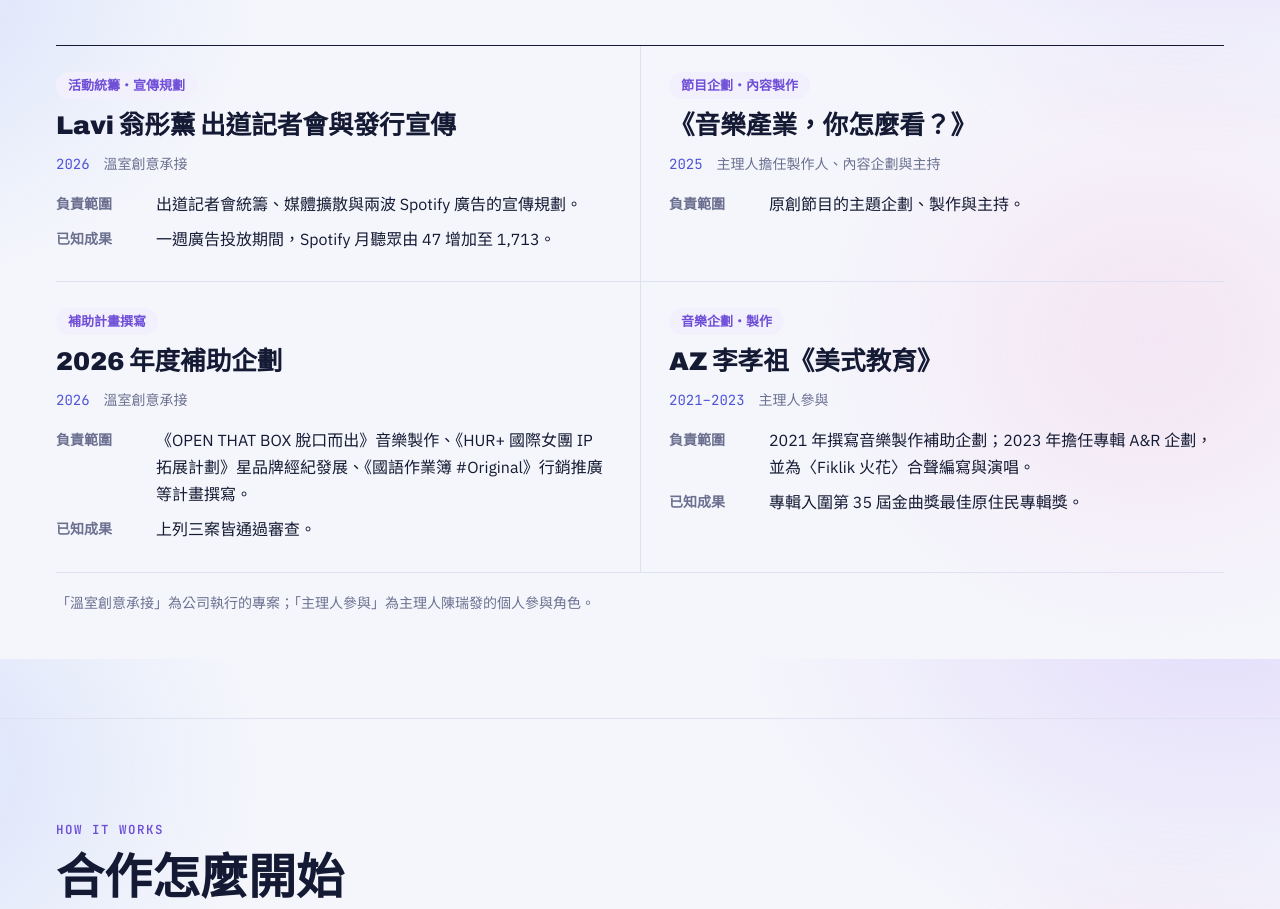
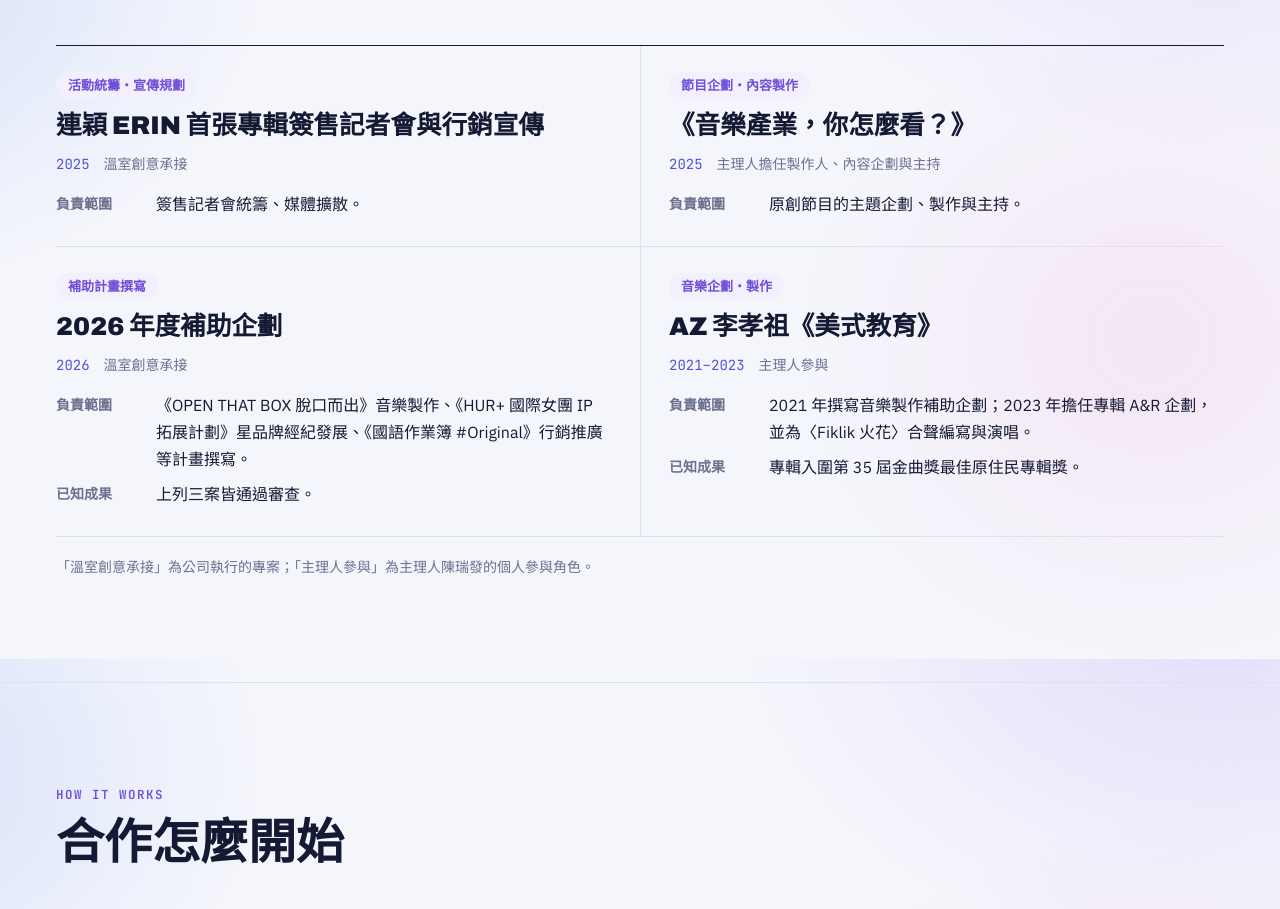
Before and after one commit to revachen/revive-creative, a plain HTML site: page index.html in a window 1280 px wide. Shown: the part 3341-4250 px from the top of the page. Drawn offline with Linux system fonts and the light colour scheme; no server answers.

Commit message:
Update index.html

```diff
--- a/index.html
+++ b/index.html
@@ -392,11 +392,10 @@ footer{padding-block:48px 36px;border-top:1px solid var(--line)}
 <div class="cases">
 <article class="case">
 <p class="case-tag">活動統籌・宣傳規劃</p>
-<h3>Lavi 翁彤薰 出道記者會與發行宣傳</h3>
-<p class="case-meta"><span class="num">2026</span><span>溫室創意承接</span></p>
+<h3>連穎 ERIN 首張專輯簽售記者會與行銷宣傳</h3>
+<p class="case-meta"><span class="num">2025</span><span>溫室創意承接</span></p>
 <dl>
-<div class="c-row"><dt>負責範圍</dt><dd>出道記者會統籌、媒體擴散與兩波 Spotify 廣告的宣傳規劃。</dd></div>
-<div class="c-row"><dt>已知成果</dt><dd>一週廣告投放期間，Spotify 月聽眾由 47 增加至 1,713。</dd></div>
+<div class="c-row"><dt>負責範圍</dt><dd>簽售記者會統籌、媒體擴散。</dd></div>
 </dl>
 </article>
 <article class="case">
```
